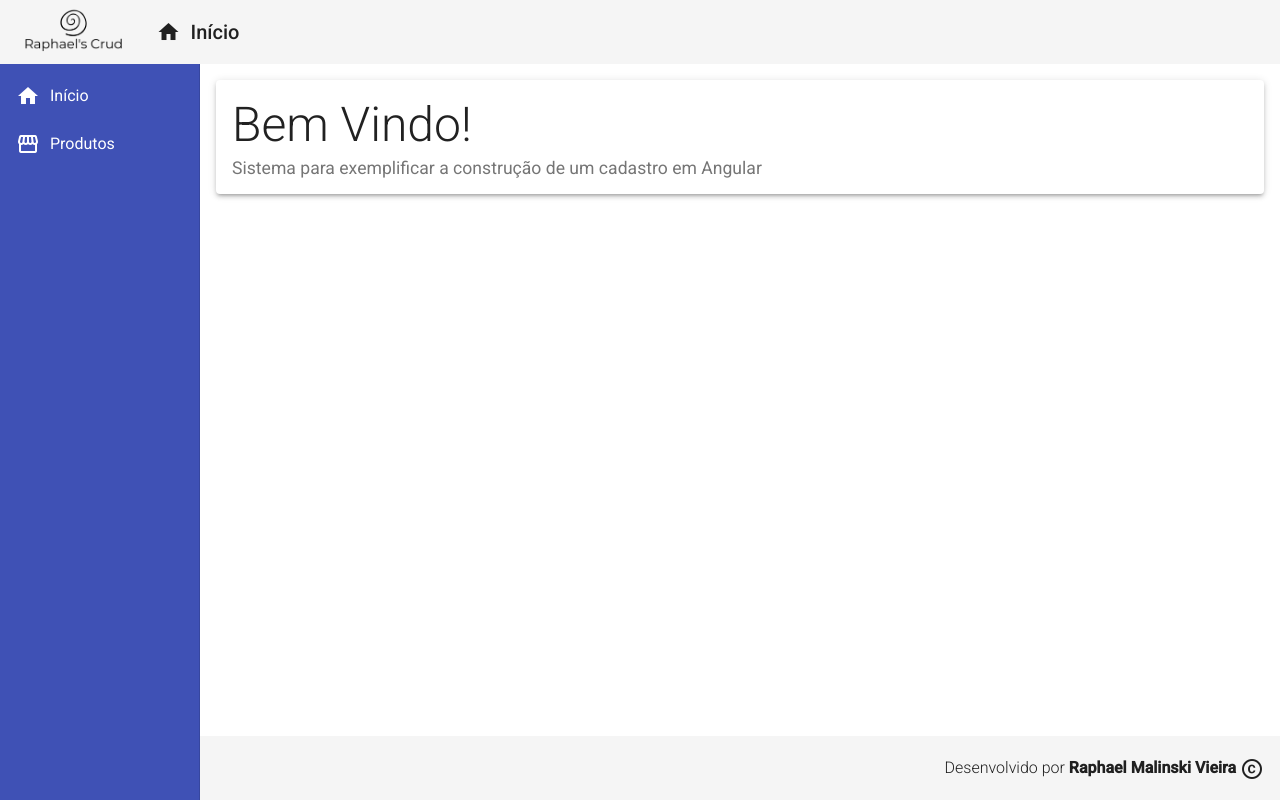
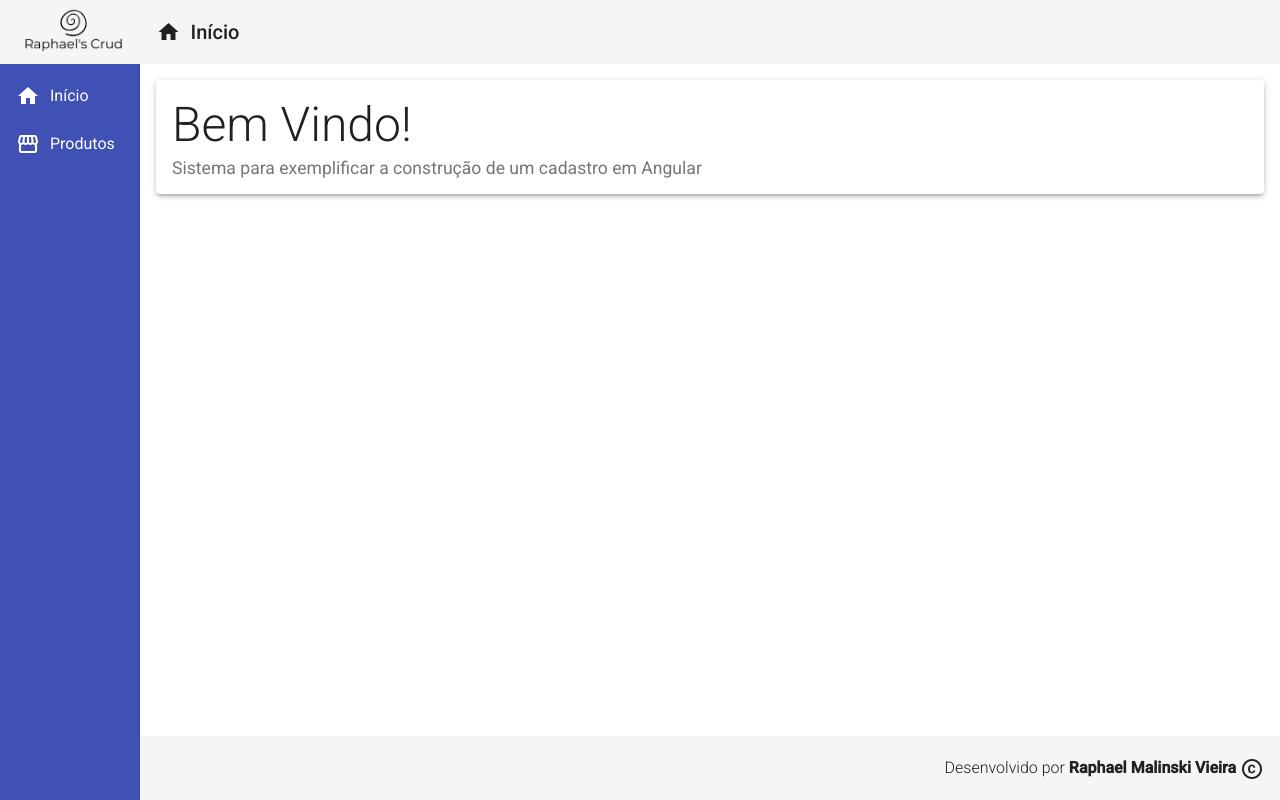
Before and after one commit to raphaelmalinski/angular-crud, an Angular app in the folder frontend/: page / in a window 1280 px wide. Built offline with nearby package versions, Linux system fonts and the light colour scheme.

Commit message:
Creates product-crud component

```diff
--- a/frontend/src/app/app.module.ts
+++ b/frontend/src/app/app.module.ts
@@ -11,9 +11,10 @@
 import { NavComponent } from './components/template/nav/nav.component';
 
 import { MatSidenavModule } from '@angular/material/sidenav';
-import { MatCardModule, MatCardvModule } from '@angular/material/card';
+import { MatCardModule } from '@angular/material/card';
 import { MatListModule } from '@angular/material/list';
 import { HomeComponent } from './views/home/home.component';
+import { ProductCrudComponent } from './views/product-crud/product-crud.component';
 
 @NgModule({
   declarations: [
@@ -22,6 +23,7 @@
     FooterComponent,
     NavComponent,
     HomeComponent,
+    ProductCrudComponent,
   ],
   imports: [
     BrowserModule,
--- a/frontend/src/app/components/template/nav/nav.component.css
+++ b/frontend/src/app/components/template/nav/nav.component.css
@@ -1,6 +1,6 @@
 .sidenav {
     background-color: #3F51B5;
-    width: 200px;
+    width: 140px;
 }
 
 .sidenav a {
--- /dev/null
+++ b/frontend/src/app/views/product-crud/product-crud.component.html
@@ -0,0 +1 @@
+<p>product-crud works!</p>
--- /dev/null
+++ b/frontend/src/app/views/product-crud/product-crud.component.ts
@@ -0,0 +1,15 @@
+import { Component, OnInit } from '@angular/core';
+
+@Component({
+  selector: 'app-product-crud',
+  templateUrl: './product-crud.component.html',
+  styleUrls: ['./product-crud.component.css']
+})
+export class ProductCrudComponent implements OnInit {
+
+  constructor() { }
+
+  ngOnInit(): void {
+  }
+
+}
```
Also changed, not shown: frontend/src/app/views/product-crud/product-crud.component.css (added).
